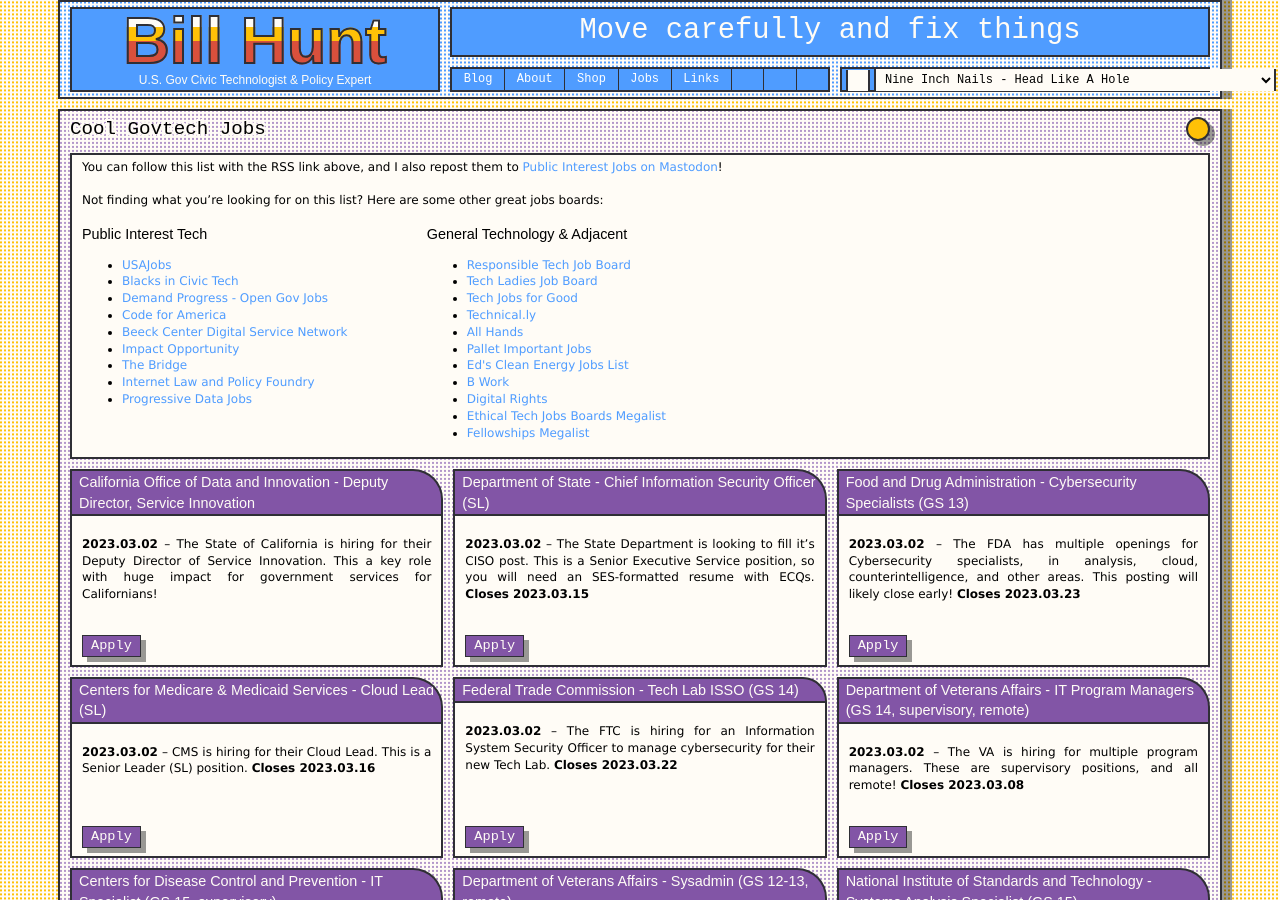
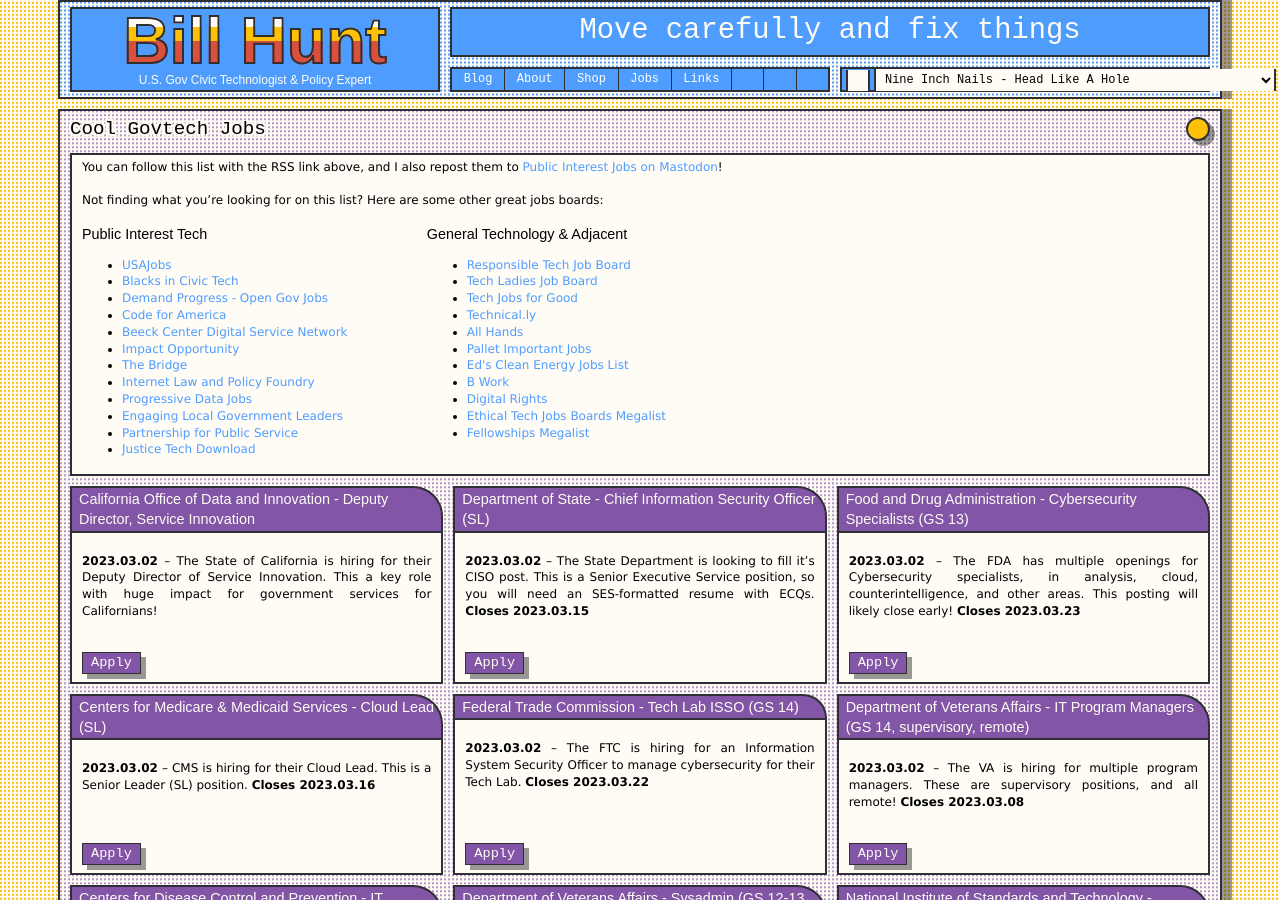
Before and after one commit to krusynth/billhunt.dev, a Jekyll site: the page built from jobs.md, in a window 1280 px wide and 900 px high. Built offline with Jekyll 4.4.1, drawn with Linux system fonts in a browser that asks for light colours; some web fonts are replaced.

Commit message:
Update jobs.

```diff
--- a/_data/jobs.yml
+++ b/_data/jobs.yml
@@ -26,7 +26,7 @@
   url: https://www.usajobs.gov/job/710032900
   date: 2023-03-02
   closes: 2023-03-22
-  content: The FTC is hiring for an Information System Security Officer to manage cybersecurity for their new Tech Lab.
+  content: The FTC is hiring for an Information System Security Officer to manage cybersecurity for their Tech Lab.
 
 - title: Department of Veterans Affairs - IT Program Managers (GS 14, supervisory, remote)
   url: https://www.usajobs.gov/job/709989600
@@ -57,8 +57,6 @@
   date: 2023-03-02
   closes: 2023-03-08
   content: CMS is hiring for an IT Specialist in their Data and Systems Group. This is a remote position!
-
-
 
 - title: Securities and Exchange Commission - Network Operations (GS 14 equivalent)
   url: https://www.usajobs.gov/job/709588800
--- a/jobs.md
+++ b/jobs.md
@@ -23,6 +23,9 @@ Not finding what you're looking for on this list? Here are some other great jobs
       <li><a href="https://jobs.thebridgework.com/">The Bridge</a></li>
       <li><a href="https://www.ilpfoundry.us/jobs/">Internet Law and Policy Foundry</a></li>
       <li><a href="https://www.progressivedatajobs.org/job-postings/">Progressive Data Jobs</a></li>
+      <li><a href="https://elgljobs.com/">Engaging Local Government Leaders</a></li>
+      <li><a href="https://gogovernment.org/fellowship/ipa-talent-exchange-program/#candidate">Partnership for Public Service</a></li>
+      <li><a href="https://www.justicetech.download/">Justice Tech Download</a></li>
     </ul>
   </section>
   <section>
```
